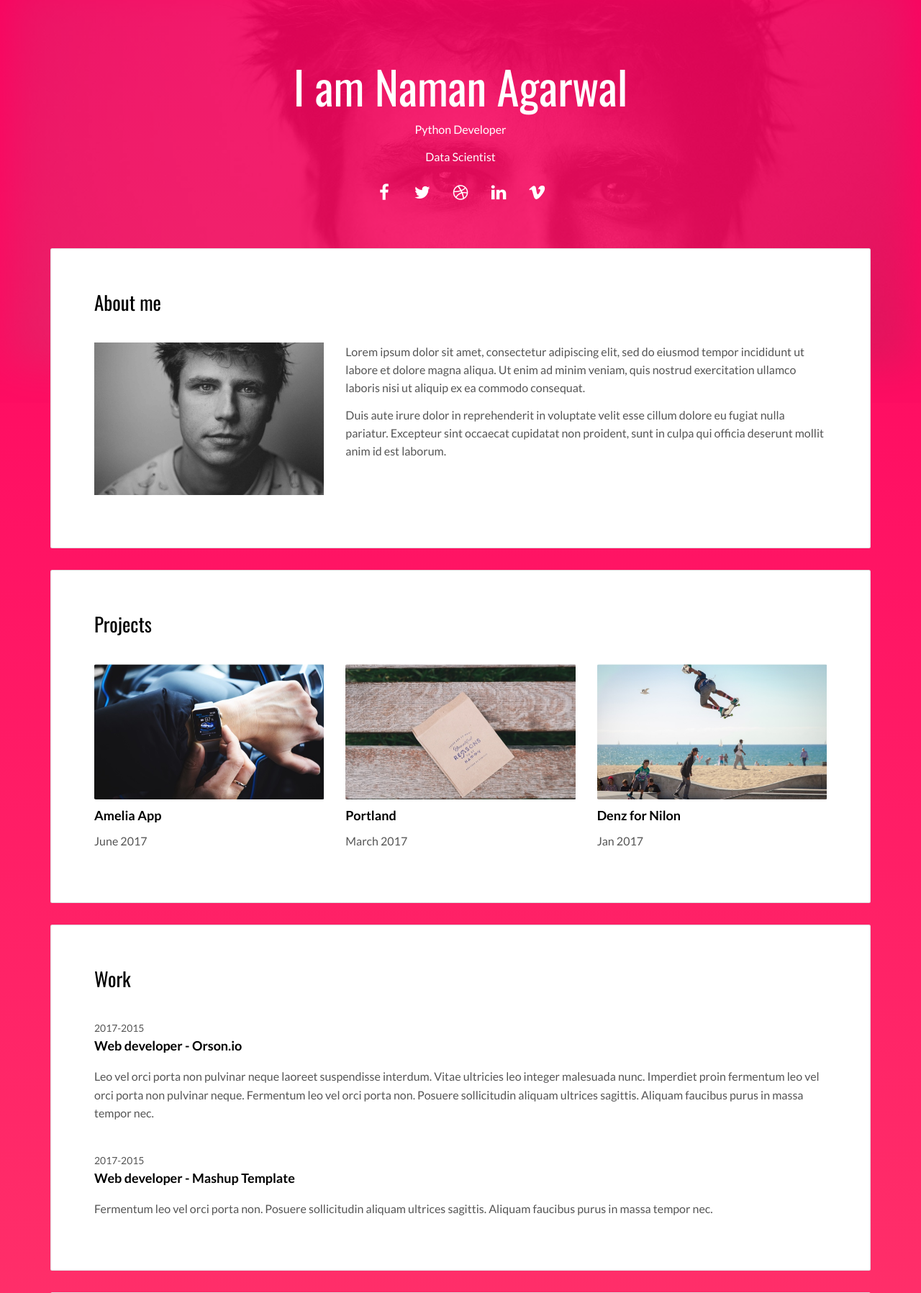
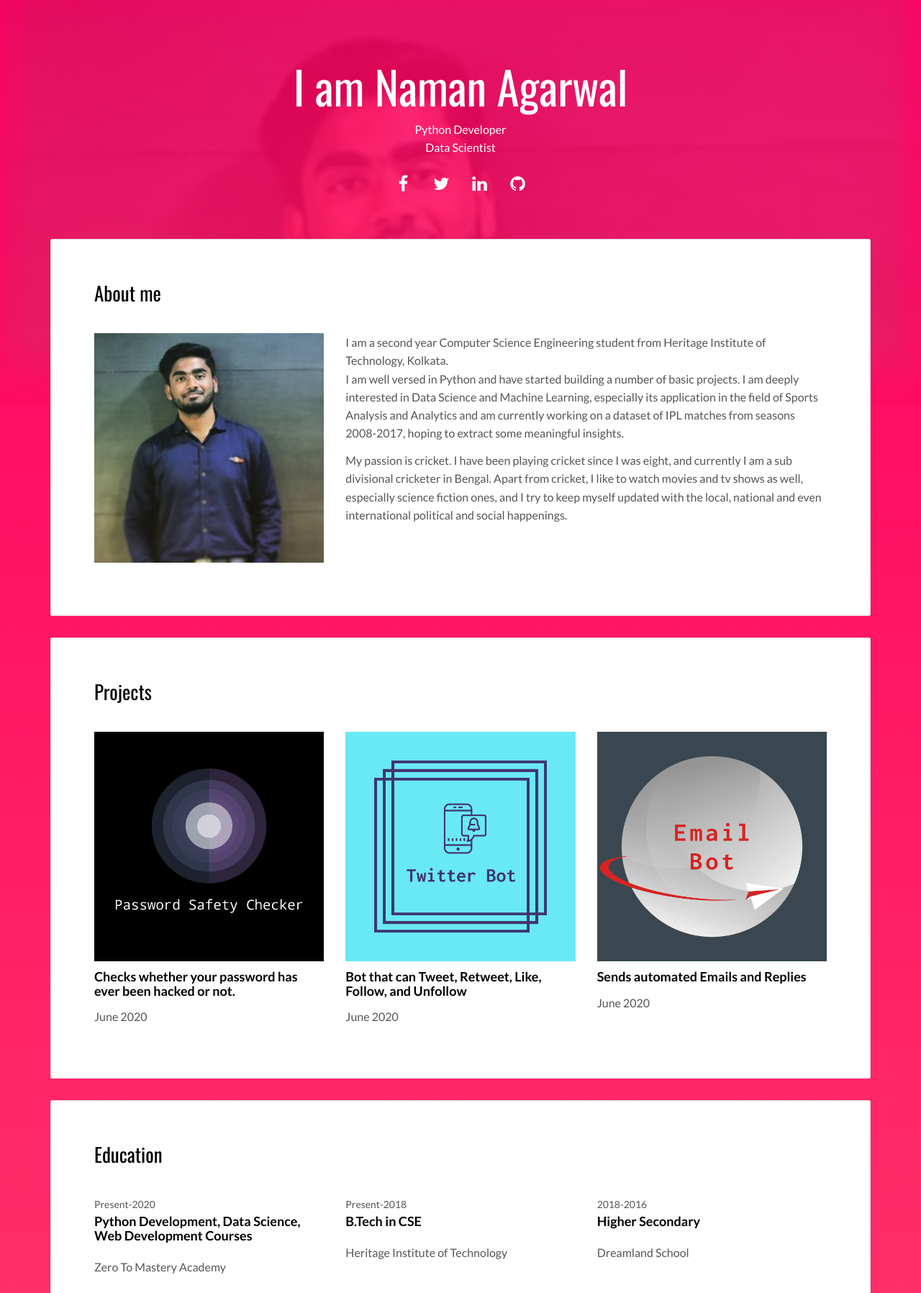
Before and after one commit to VicodinAbuser/Portfolio, a Flask app: page /thank_you.html in a window 1280 px wide. Shown: the top 1797 px of the page at 72% size. Run offline with Flask 2, Linux system fonts and the light colour scheme; some libraries are stand-ins or nearby versions.

Commit message:
Updated the thank_you.html file

```diff
--- a/templates/thank_you.html
+++ b/templates/thank_you.html
@@ -22,33 +22,32 @@
 <body class="">
 
 <!-- Add your content of header -->
-<div class="background-color-layer" style="background-image: url('./static/assets/images/img-01.jpg')"
+<div class="background-color-layer" style="background-image: url('./static/assets/images/naman.jpg')"
 ></div>
 <main class="content-wrapper">
   <header class="white-text-container section-container">
     <div class="text-center">
       <h1>I am Naman Agarwal</h1>
-      <p>Python Developer</p>
-      <p>Data Scientist</p>
+      <p>Python Developer<br>
+      Data Scientist</p>
       <p>
-        <a class="fa-icon fa-icon-2x" href="https://facebook.com/" title="">
+        <a class="fa-icon fa-icon-2x" href="https://www.facebook.com/profile.php?id=100008342894735" title="">
           <i class="fa fa-facebook"></i>
         </a>
-        <a class="fa-icon fa-icon-2x" href="https://twitter.com/" title="">
+        <a class="fa-icon fa-icon-2x" href="https://twitter.com/Vicodin_Abuser" title="">
           <i class="fa fa-twitter"></i>
         </a>
-        <a class="fa-icon fa-icon-2x" href="https://dribbble.com/" title="">
-          <i class="fa fa-dribbble"></i>
-        </a>
-        <a class="fa-icon fa-icon-2x" href="https://www.linkedin.com/" title="">
+        <a class="fa-icon fa-icon-2x" href="https://www.linkedin.com/in/naman-agarwal-650a44121/" title="">
           <i class="fa fa-linkedin"></i>
         </a>
-        <a class="fa-icon fa-icon-2x" href="https://vimeo.com/" title="">
-          <i class="fa fa-vimeo"></i>
+        <a class="fa-icon fa-icon-2x" href="https://github.com/VicodinAbuser" title="">
+          <i class="fa fa-github"></i>
         </a>
       </p>
     </div>
   </header>
+
+
 
 <!-- Add your site or app content here -->
 
@@ -61,13 +60,13 @@
             <h2>About me</h2>
             <div class="row">
               <div class="col-md-4">
-                <p><img src="./static/assets/images/img-01.jpg" class="img-responsive" alt=""></p>
+                <p><img src="./static/assets/images/naman.jpg" class="img-responsive" alt=""></p>
               </div>
               <div class="col-md-8">
 
-              <p>Lorem ipsum dolor sit amet, consectetur adipiscing elit, sed do eiusmod tempor incididunt ut labore et dolore magna aliqua. Ut enim ad minim veniam, quis nostrud exercitation ullamco laboris nisi ut aliquip ex ea commodo consequat.</p>
-              <p> Duis aute irure dolor in reprehenderit in voluptate velit esse cillum dolore eu fugiat nulla pariatur. Excepteur sint occaecat cupidatat non proident, sunt in culpa qui officia deserunt mollit anim id est laborum.</p>
-
+              <p>  I am a second year Computer Science Engineering student from Heritage Institute of Technology, Kolkata.<br>
+                I am well versed in Python and have started building a number of basic projects. I am deeply interested in Data Science and Machine Learning, especially its application in the field of Sports Analysis and Analytics and am currently working on a dataset of IPL matches from seasons 2008-2017, hoping to extract some meaningful insights.</p>
+                <p>My passion is cricket. I have been playing cricket since I was eight, and currently I am a sub divisional cricketer in Bengal. Apart from cricket, I like to watch movies and tv shows as well, especially science fiction ones, and I try to keep myself updated with the local, national and even international political and social happenings.</p>
               </div>
             </div>
           </div>
@@ -78,19 +77,19 @@
             <h2>Projects</h2>
             <div class="row">
               <div class="col-md-4">
-                <img src="./static/assets/images/img-02.jpg" class="img-responsive" alt="">
-                <h3 class="h5">Amelia App</h3>
-                <p>June 2017</p>
+                <img src="./static/assets/images/PasswordSecurityCheckerLogo.png" class="img-responsive" alt="">
+                <h4 class="h5">Checks whether your password has ever been hacked or not.</h4>
+                <p>June 2020</p>
               </div>
               <div class="col-md-4">
-                <img src="./static/assets/images/img-03.jpg" class="img-responsive" alt="">
-                <h3 class="h5">Portland</h3>
-                <p>March 2017</p>
+                <img src="./static/assets/images/TwitterBotLogo.png" class="img-responsive" alt="">
+                <h4 class="h5">Bot that can Tweet, Retweet, Like, Follow, and Unfollow</h4>
+                <p>June 2020</p>
               </div>
               <div class="col-md-4">
-                <img src="./static/assets/images/img-04.jpg" class="img-responsive" alt="">
-                <h3 class="h5">Denz for Nilon</h3>
-                <p>Jan 2017</p>
+                <img src="./static/assets/images/EmailBotLogo.png" class="img-responsive" alt="">
+                <h4 class="h5">Sends automated Emails and Replies</h4>
+                <p>June 2020</p>
               </div>
             </div>
           </div>
@@ -98,49 +97,27 @@
 
         <div class="card">
           <div class="card-block">
-            <h2>Work</h2>
-            <div class="work-experience">
-              <small class="date">2017-2015</small>
-              <h3 class="h5 date-title">Web developer - <a href="http://en.orson.io" title="Create professionnal website">Orson.io</a></h3>
-
-
-              <p>Leo vel orci porta non pulvinar neque laoreet suspendisse interdum. Vitae ultricies leo integer malesuada nunc. Imperdiet proin fermentum leo vel orci porta non pulvinar neque. Fermentum leo vel orci porta non. Posuere sollicitudin aliquam ultrices sagittis. Aliquam faucibus purus in massa tempor nec.</p>
-            </div>
-
-            <div class="work-experience">
-              <small class="date">2017-2015</small>
-              <h3 class="h5 date-title">Web developer - <a href="http://mashup-template.com" title="">Mashup Template</a></h3>
-
-              <p>Fermentum leo vel orci porta non. Posuere sollicitudin aliquam ultrices sagittis. Aliquam faucibus purus in massa tempor nec.</p>
-            </div>
-          </div>
-        </div>
-
-
-        <div class="card">
-          <div class="card-block">
             <h2>Education</h2>
             <div class="row">
               <div class="col-md-4">
                 <div class="education-experience">
-                  <small class="date">2017-2015</small>
-                  <h3 class="h5 date-title">Design Master</h3>
-                  <p>Chicago University</p>
-                </div>
-
-              </div>
-              <div class="col-md-4">
-                <div class="education-experience">
-                  <small class="date">2015-2012</small>
-                  <h3 class="h5 date-title">Metrics Degree</h3>
-                  <p>Ecole 87</p>
+                  <small class="date">Present-2020</small>
+                  <h3 class="h5 date-title">Python Development, Data Science, Web Development Courses</h3>
+                  <p>Zero To Mastery Academy</p>
                 </div>
               </div>
               <div class="col-md-4">
                 <div class="education-experience">
-                  <small class="date">2012-2011</small>
-                  <h3 class="h5 date-title">Motion Design Course</h3>
-                  <p>Pascal’s Lee Studio</p>
+                  <small class="date">Present-2018</small>
+                  <h3 class="h5 date-title">B.Tech in CSE</h3>
+                  <p>Heritage Institute of Technology</p>
+                </div>
+              </div>
+              <div class="col-md-4">
+                <div class="education-experience">
+                  <small class="date">2018-2016</small>
+                  <h3 class="h5 date-title">Higher Secondary</h3>
+                  <p>Dreamland School</p>
                 </div>
               </div>
             </div>
@@ -153,17 +130,17 @@
             <div class="row">
               <div class="col-md-4">
                 <div class="language-experience">
-                  <h3 class="h5">English  <small>Bilingual</small></h3>
+                  <h3 class="h5">English  <small>Fluent</small></h3>
                 </div>
               </div>
               <div class="col-md-4">
                 <div class="language-experience">
-                  <h3 class="h5">French  <small>Fluent</small></h3>
+                  <h3 class="h5">Hindi  <small>Fluent</small></h3>
                 </div>
               </div>
               <div class="col-md-4">
                 <div class="language-experience">
-                  <h3 class="h5">Russian  <small>Beginner</small></h3>
+                  <h3 class="h5">Bengali  <small>Fluent</small></h3>
                 </div>
               </div>
             </div>
@@ -179,25 +156,25 @@
             <!-- Wrapper for slides -->
             <div class="carousel-inner" role="listbox">
               <div class="item active">
-                <img src="./static/assets/images/img-05.jpg" class="img-responsive" alt="...">
+                <img src="./static/assets/images/IPLDataAnalysisLogo.png" class="img-responsive" alt="...">
                 <div class="carousel-caption">
-                  <h3 class="h5">Jules for Bastion</h3>
-                  <p>2017</p>
+                  <h3 class="h5">IPL Data Analysis</h3>
+                  <p>2020</p>
                 </div>
               </div>
               <div class="item">
-                <img src="./static/assets/images/img-06.jpg" class="img-responsive" alt="...">
+                <img src="./static/assets/images/IPL1.png" class="img-responsive" alt="...">
                 <div class="carousel-caption">
-                  <h3 class="h5">Jules for Bastion</h3>
-                  <p>2017</p>
+                  <h3 class="h5">Venues which have hosted the most matches</h3>
+                  <p>2020</p>
                 </div>
               </div>
 
               <div class="item">
-                <img src="./static/assets/images/img-08.jpg" class="img-responsive" alt="...">
+                <img src="./static/assets/images/IPL2New.png" class="img-responsive" alt="...">
                 <div class="carousel-caption">
-                  <h3 class="h5">Jules for Bastion</h3>
-                  <p>2017</p>
+                  <h3 class="h5">Avg Runs per Over through the First Innings 2016 v 2017</h3>
+                  <p>2020</p>
                 </div>
               </div>
             </div>
@@ -218,25 +195,22 @@
             <h2>Social Network</h2>
             <div class="row">
               <div class="col-md-3">
-                <p class="social-buttons"><a href="https://twitter.com/" title=""><span class="social-round-icon fa-icon"><i class="fa fa-twitter"></i></span>@David_Folley</a></p>
+                <p class="social-buttons"><a href="https://twitter.com/Vicodin_Abuser" title=""><span class="social-round-icon fa-icon"><i class="fa fa-twitter"></i></span>@Vicodin_Abuser</a></p>
               </div>
               <div class="col-md-3">
-                <p class="social-buttons"><a href="https://www.linkedin.com/" title=""><span class="social-round-icon fa-icon"><i class="fa fa-linkedin"></i></span>David Folley</a></p>
+                <p class="social-buttons"><a href="https://www.linkedin.com/in/naman-agarwal-650a44121/" title=""><span class="social-round-icon fa-icon"><i class="fa fa-linkedin"></i></span>Naman Agarwal</a></p>
               </div>
               <div class="col-md-3">
-                <p class="social-buttons"><a href="https://dribbble.com/" title=""><span class="social-round-icon fa-icon"><i class="fa fa-dribbble"></i></span>David Folley</a></p>
+                <p class="social-buttons"><a href="https://www.facebook.com/profile.php?id=100008342894735" title=""><span class="social-round-icon fa-icon"><i class="fa fa-facebook"></i></span>Naman Agarwal</a></p>
               </div>
             </div>
           </div>
         </div>
 
-
-
-
         <div class="card">
           <div class="card-block">
             <h2>Contact</h2>
-            Thank you! I will get in touch with you as soon as possible. :)
+            Thank You!! I will get in touch with you as soon as possible. :)
           </div>
         </div>
 
@@ -253,20 +227,17 @@
 
         <p>©All right reserved. Design <a href="http://www.mashup-template.com/" title="Create website with free html template">Mashup Template</a>/<a href="https://unsplash.com/" title="Beautiful Free Images">Unsplash</a></p>
         <p>
-          <a class="fa-icon fa-icon-2x" href="https://facebook.com/" title="">
+          <a class="fa-icon fa-icon-2x" href="https://www.facebook.com/profile.php?id=100008342894735" title="">
           <i class="fa fa-facebook"></i>
          </a>
-          <a class="fa-icon fa-icon-2x" href="https://twitter.com/" title="">
+         <a class="fa-icon fa-icon-2x" href="https://twitter.com/Vicodin_Abuser" title="">
            <i class="fa fa-twitter"></i>
          </a>
-          <a class="fa-icon fa-icon-2x" href="https://dribbble.com/" title="">
-            <i class="fa fa-dribbble"></i>
-          </a>
-          <a class="fa-icon fa-icon-2x" href="https://www.linkedin.com/" title="">
+         <a class="fa-icon fa-icon-2x" href="https://www.linkedin.com/in/naman-agarwal-650a44121/" title="">
           <i class="fa fa-linkedin"></i>
          </a>
-          <a class="fa-icon fa-icon-2x" href="https://vimeo.com/" title="">
-            <i class="fa fa-vimeo"></i>
+         <a class="fa-icon fa-icon-2x" href="https://github.com/VicodinAbuser" title="">
+          <i class="fa fa-github"></i>
          </a>
         </p>
       </div>
```
Lines whose indentation alone changed are shown as unchanged.
